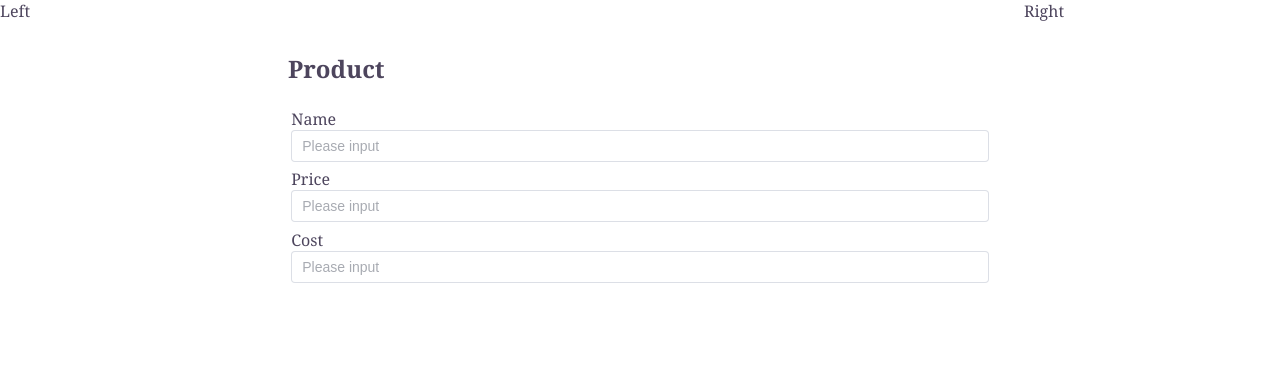
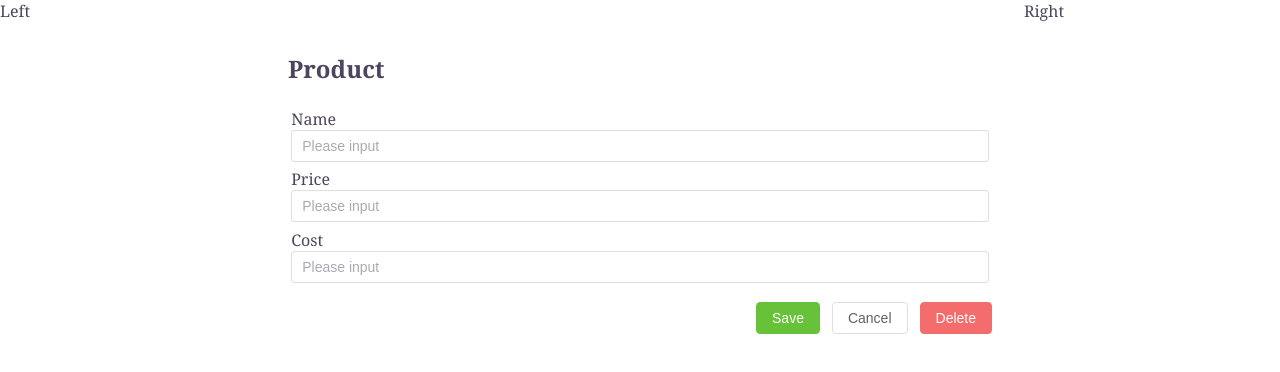
Before and after one commit to Wraith-Squire/rosita-frontend, a Nuxt app: page /product/1 in a window 1280 px wide. Shown: the top 372 px of the page. Built offline with nearby package versions, Linux system fonts and the light colour scheme; no server answers.

Commit message:
product add function added

```diff
--- a/composables/http.ts
+++ b/composables/http.ts
@@ -1,7 +1,3 @@
-// export const $http = $fetch.create({
-//     baseURL: process.env.NUXT_PUBLIC_API_BASE_URL
-// })
-
 export function $http(url: string, options: Record<string, any>) {
     const config = useRuntimeConfig();
 
--- a/helpers/api.ts
+++ /dev/null
@@ -1,3 +0,0 @@
-export const $api = $fetch.create({
-    baseURL: process?.env?.BASE_URL as string
-});
--- a/pages/product/[id].vue
+++ b/pages/product/[id].vue
@@ -9,6 +9,7 @@
                     type="text"
                     placeholder="Please input"
                 />
+                <span v-if="errors.hasOwnProperty('product_name')" class="error">{{errors.product_name[0]}}</span>
             </div>
             <div>
                 <label>Price</label>
@@ -17,6 +18,7 @@
                     type="number"
                     placeholder="Please input"
                 />
+                <span v-if="errors.hasOwnProperty('product_price')" class="error">{{errors.product_price[0]}}</span>
             </div>
             <div>
                 <label>Cost</label>
@@ -25,7 +27,13 @@
                     type="number"
                     placeholder="Please input"
                 />
+                <span v-if="errors.hasOwnProperty('product_cost')" class="error">{{errors.product_cost[0]}}</span>
             </div>
+        </div>
+        <div class="product-buttons">
+            <el-button type="success" @click="addProduct()">Save</el-button>
+            <el-button type="default">Cancel</el-button>
+            <el-button type="danger">Delete</el-button>
         </div>
     </div>
 </template>
@@ -38,7 +46,7 @@ export default {
     data() {
         return {
             product: {} as Product,
-            error: {},
+            errors: {} as Record<string, any>,
             componentState: {
                 isBusy: false
             }
@@ -56,11 +64,21 @@ export default {
                 const data = response as unknown as Record<string, any>
 
                 this.product = data;
-            }).catch((error) => {
-                this.error = error;
+            }).catch((err) => {
+                this.errors = err.response._data.errors;
             });
 
             this.componentState.isBusy = false;
+        },
+        async addProduct() {
+            this.componentState.isBusy = true;
+
+            await ProductService.create(this.product).then((response) => {
+                this.errors = {};
+                console.log({response: response});
+            }).catch((err) => {
+                this.errors = err.response._data.errors;
+            })
         }
     },
     created() {
@@ -83,4 +101,15 @@ export default {
     flex-direction: column;
     margin: .2em;
 }
+
+.product-buttons {
+    display: flex;
+    flex-direction: row;
+    justify-content: flex-end;
+    margin-top: 1em;
+}
+
+.error {
+    color: var(--el-color-danger);
+}
 </style>
--- a/services/productService.ts
+++ b/services/productService.ts
@@ -16,11 +16,8 @@ export class ProductService {
     }
 
     static create(payload: Record<string, any>) {
-        const config = useRuntimeConfig();
-
-        return $fetch('api/product/details/', {
+        return $http('api/product/create/', {
             method: "POST",
-            baseURL: config.public.baseURL,
             body: payload,
         });
     }
```
